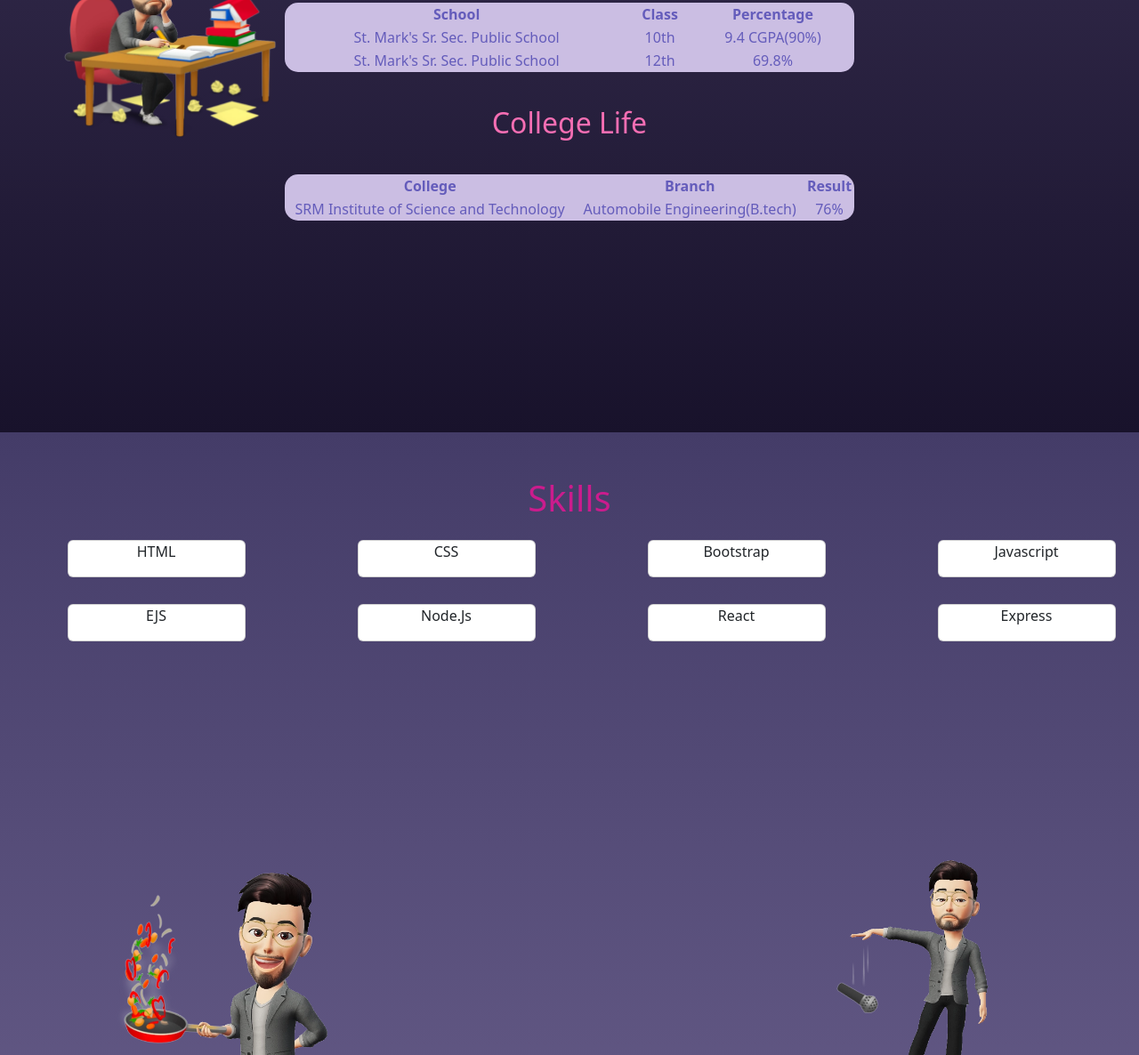
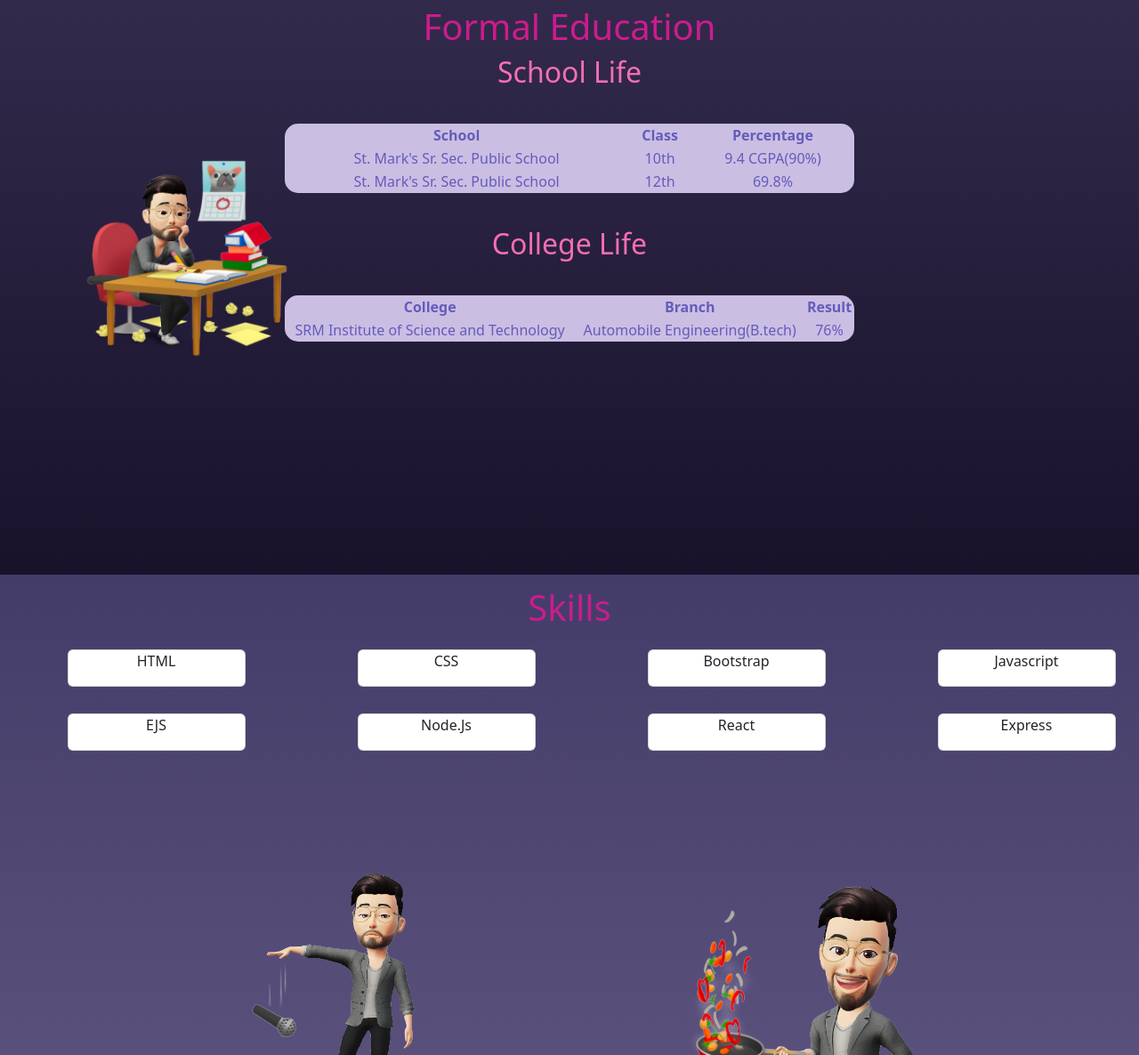
Before and after one commit to ritvickp9/personal-website, a website: page index.html in a window 1280 px wide. Shown: the part 1614-2800 px from the top of the page at 89% size. Drawn offline with nearby package versions, Linux system fonts and the light colour scheme; a script that the page names is missing.

Commit message:
Responsiveness Trial

```diff
--- a/css/style.css
+++ b/css/style.css
@@ -1,8 +1,18 @@
+html{
+  height: 100%;
+}
+
 .wrapper{
-  height: 100vh;
+  /* height: 100vh; */
   overflow-y: auto;
   overflow-x: hidden;
-  width: 100%;
+  /* width: 100%; */
+}
+
+@media (max-width: 730px){
+  body{
+    height: 100%;
+  }
 }
 
 ::-webkit-scrollbar{
@@ -104,30 +114,22 @@ h2{
 .life{
   background-color: #BFACE2;
   background-image: linear-gradient(#393053,#18122B);
-  padding-top: 75px;
   text-align: center;
-  height: 100%;
-  max-height: 800px;
+  height: 800px;
   color: #645CBB;
 }
 
-.life h1,h2,table{
-  bottom: 20%;
+.lifeContent{
+  bottom: 10%;
   position: relative;
 }
 
 .studyPic{
-  top: 20%;
-  left: 5%;
+  top: 40%;
+  left: 7%;
   display: block;
   position: relative;
-  height: 35%;
-}
-
-@media (max-width: 730px){
-  .studyPic,.workPic{
-    opacity: 0;
-  }
+  height: 30%;
 }
 
 table{
@@ -144,25 +146,48 @@ table{
   background-color: #EBC7E6;
   background-image: linear-gradient(#443C68,#635985);
   text-align: center;
-  height: 100%;
-  max-height: 800px;
+  height: 800px;
 }
 
+.skillContent{
+  position: relative;
+  bottom: 45%;
+}
 
 .skill1Pic{
-  top: 320%;
+  top: 35%;
   right: 10%;
-  display: inline;
-  position: absolute;
-  height: 35%;
+  display: inline-block;
+  position: relative;
+  height: 300px;
+  z-index: 0;
 }
 
 .skill2Pic{
-  top: 320%;
+  top: 35%;
   left: 10%;
-  display: inline;
-  position: absolute;
-  height: 35%;
+  display: inline-block;
+  position: relative;
+  height: 300px;
+  z-index: 0;
+}
+
+@media (max-width: 730px){
+  .skillContent{
+    bottom: 80%;
+  }
+  .skill1Pic,.skill2Pic{
+    top: 20%;
+  }
+  .top{
+    height: 50vh;
+  }
+  .background{
+    height: 50vh;
+  }
+  .title{
+    top: 20%;
+  }
 }
 
 .card{
@@ -179,6 +204,7 @@ table{
   text-align: center;
   background-color: #BFACE2;
   color: #645CBB;
+  z-index: 1;
 }
 
 .btn {
@@ -212,8 +238,9 @@ footer{
   background-color: rgb(73, 73, 73);
   padding-top: 1%;
   color: white;
-  height: 80px;
+  height: 10%;
   text-align: center;
+  z-index: 1;
 }
 
 .fa-footer{
--- a/index.html
+++ b/index.html
@@ -70,6 +70,7 @@
     <!-- Formal Education -->
     <div class="life">
       <img class="studyPic hidden" src="images/Ritvick Study.webp" alt="">
+      <div class="lifeContent">
         <h1>Formal Education</h1>
       <h2>School Life</h2>
       <table class="texthidden">
@@ -105,8 +106,13 @@
         </tbody>
       </table>
     </div>
+  </div>
+
 
     <div id="skills">
+      <img class="skill1Pic hidden" src="images/Ritvick skill1.webp" alt="">
+      <img class="skill2Pic texthidden" src="images/Ritvick skill2.webp" alt="">
+      <div class="skillContent">
         <h1>Skills</h1>
         <div class="row">
           <div class="column col-lg-3 col-md-4">
@@ -150,8 +156,8 @@
             </div>
           </div>
         </div>
-      <img class="skill1Pic hidden" src="images/Ritvick skill1.webp" alt="">
-      <img class="skill2Pic texthidden" src="images/Ritvick skill2.webp" alt="">
+      </div>
+
     </div>
 
   <div id="contact-me">
```
Lines whose indentation alone changed are shown as unchanged.
